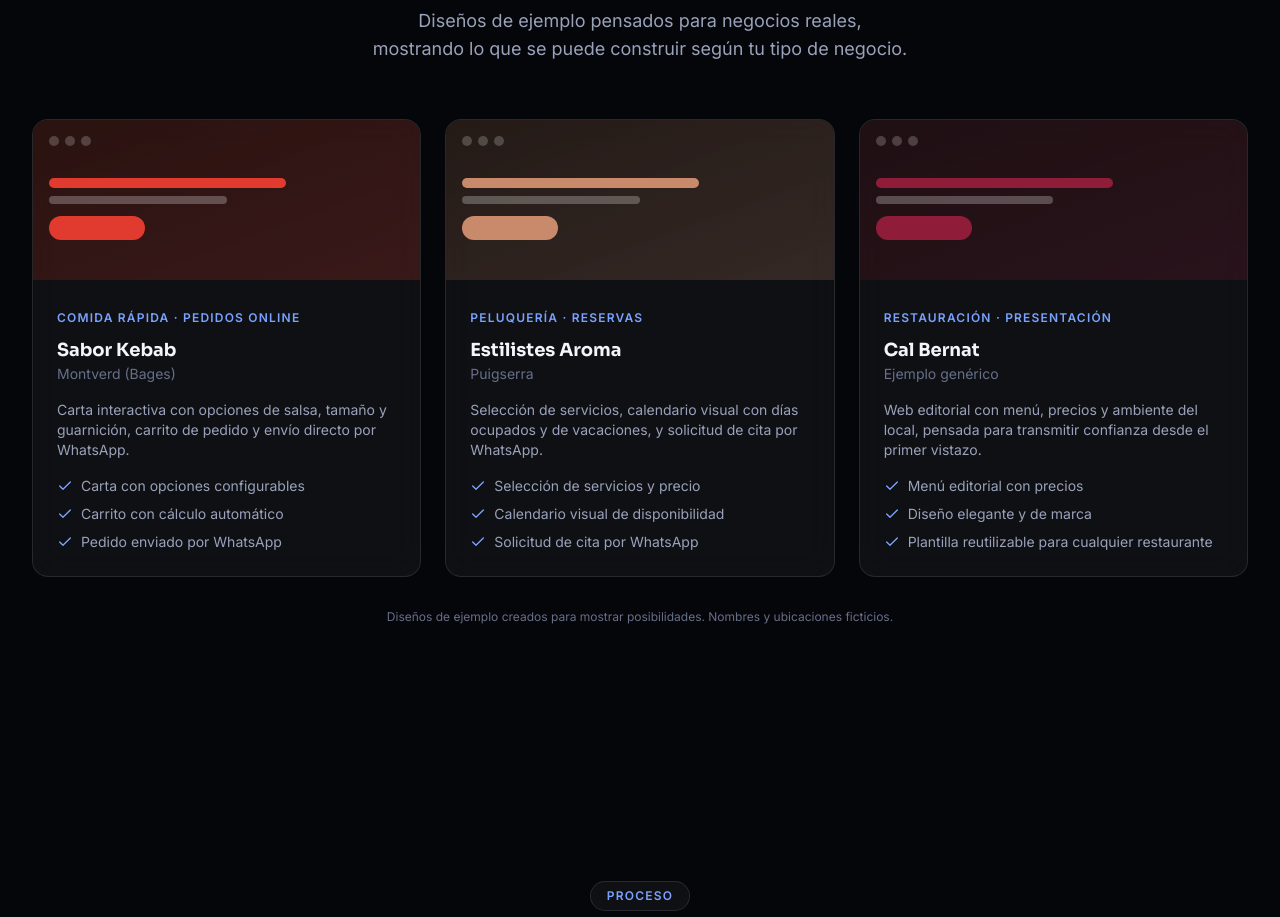
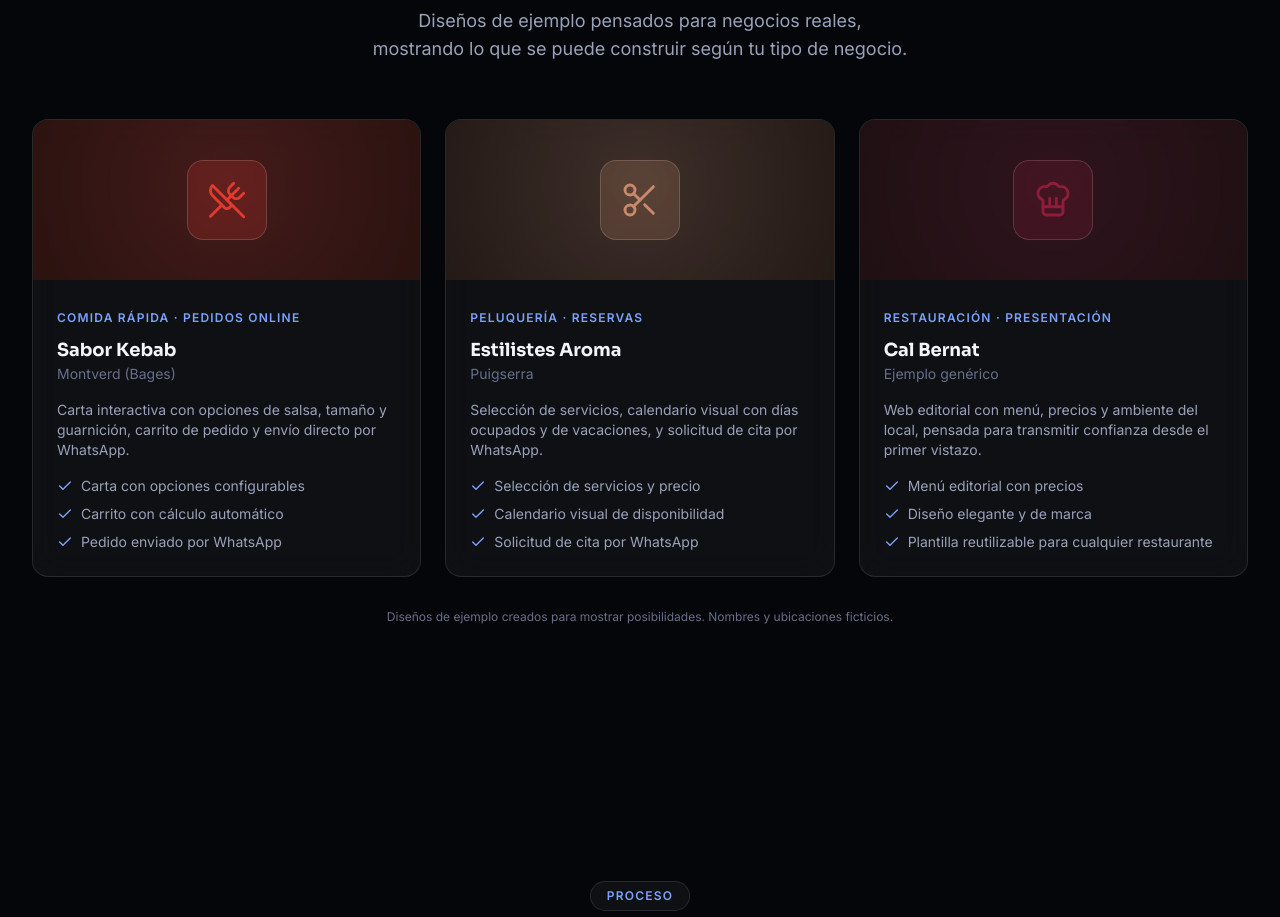
Before and after one commit to webcraftstudiosos/webcraftstudio, a Next.js app: page / in a window 1280 px wide. Shown: the part 1980-2897 px from the top of the page. Built offline with nearby package versions, Linux system fonts and the light colour scheme.

Commit message:
Replace abstract skeleton mockup with icon illustration in Ejemplos cards

```diff
--- a/components/Examples.tsx
+++ b/components/Examples.tsx
@@ -1,11 +1,17 @@
 "use client";
 
 import { motion } from "framer-motion";
-import { Check } from "lucide-react";
-import { exampleProjects } from "@/data/siteData";
+import { Check, UtensilsCrossed, Scissors, ChefHat, type LucideIcon } from "lucide-react";
+import { exampleProjects, type ExampleIcon } from "@/data/siteData";
 import { Container } from "@/components/ui/Container";
 import { SectionHeading } from "@/components/ui/SectionHeading";
 import { GlassCard } from "@/components/ui/GlassCard";
+
+const icons: Record<ExampleIcon, LucideIcon> = {
+  UtensilsCrossed,
+  Scissors,
+  ChefHat,
+};
 
 export function Examples() {
   return (
@@ -18,7 +24,9 @@ export function Examples() {
         />
 
         <div className="mt-14 grid w-full grid-cols-1 gap-6 lg:grid-cols-3">
-          {exampleProjects.map((project, index) => (
+          {exampleProjects.map((project, index) => {
+            const Icon = icons[project.icon];
+            return (
             <motion.div
               key={project.id}
               initial={{ opacity: 0, y: 24 }}
@@ -28,27 +36,22 @@ export function Examples() {
             >
               <GlassCard className="flex h-full flex-col overflow-hidden">
                 <div
-                  className="relative flex h-40 flex-col justify-end gap-2 p-4"
+                  className="relative flex h-40 items-center justify-center"
                   style={{
-                    background: `linear-gradient(160deg, ${project.accentSoft}, ${project.accent}33)`,
+                    background: `radial-gradient(circle at 50% 40%, ${project.accent}40, ${project.accentSoft})`,
                   }}
                 >
-                  <div className="flex gap-1.5">
-                    <span className="size-2.5 rounded-full bg-white/20" />
-                    <span className="size-2.5 rounded-full bg-white/20" />
-                    <span className="size-2.5 rounded-full bg-white/20" />
-                  </div>
-                  <div className="flex flex-1 flex-col justify-center gap-2">
-                    <span
-                      className="h-2.5 w-2/3 rounded-full"
-                      style={{ backgroundColor: project.accent }}
+                  <span
+                    className="flex size-20 items-center justify-center rounded-2xl ring-1 ring-inset ring-white/15"
+                    style={{ backgroundColor: `${project.accent}33` }}
+                  >
+                    <Icon
+                      className="size-10"
+                      style={{ color: project.accent }}
+                      strokeWidth={1.75}
+                      aria-hidden="true"
                     />
-                    <span className="h-2 w-1/2 rounded-full bg-white/25" />
-                    <span
-                      className="mt-1 h-6 w-24 rounded-full"
-                      style={{ backgroundColor: project.accent }}
-                    />
-                  </div>
+                  </span>
                 </div>
 
                 <div className="flex flex-1 flex-col gap-4 p-6">
@@ -81,7 +84,8 @@ export function Examples() {
                 </div>
               </GlassCard>
             </motion.div>
-          ))}
+            );
+          })}
         </div>
 
         <p className="mt-8 text-center text-xs text-text-faint">
--- a/data/siteData.ts
+++ b/data/siteData.ts
@@ -77,8 +77,11 @@ export const services: Service[] = [
   },
 ];
 
+export type ExampleIcon = "UtensilsCrossed" | "Scissors" | "ChefHat";
+
 export type ExampleProject = {
   id: string;
+  icon: ExampleIcon;
   category: string;
   name: string;
   location: string;
@@ -91,6 +94,7 @@ export type ExampleProject = {
 export const exampleProjects: ExampleProject[] = [
   {
     id: "food",
+    icon: "UtensilsCrossed",
     category: "Comida rápida · Pedidos online",
     name: "Sabor Kebab",
     location: "Montverd (Bages)",
@@ -106,6 +110,7 @@ export const exampleProjects: ExampleProject[] = [
   },
   {
     id: "beauty",
+    icon: "Scissors",
     category: "Peluquería · Reservas",
     name: "Estilistes Aroma",
     location: "Puigserra",
@@ -121,6 +126,7 @@ export const exampleProjects: ExampleProject[] = [
   },
   {
     id: "restaurant",
+    icon: "ChefHat",
     category: "Restauración · Presentación",
     name: "Cal Bernat",
     location: "Ejemplo genérico",
```
